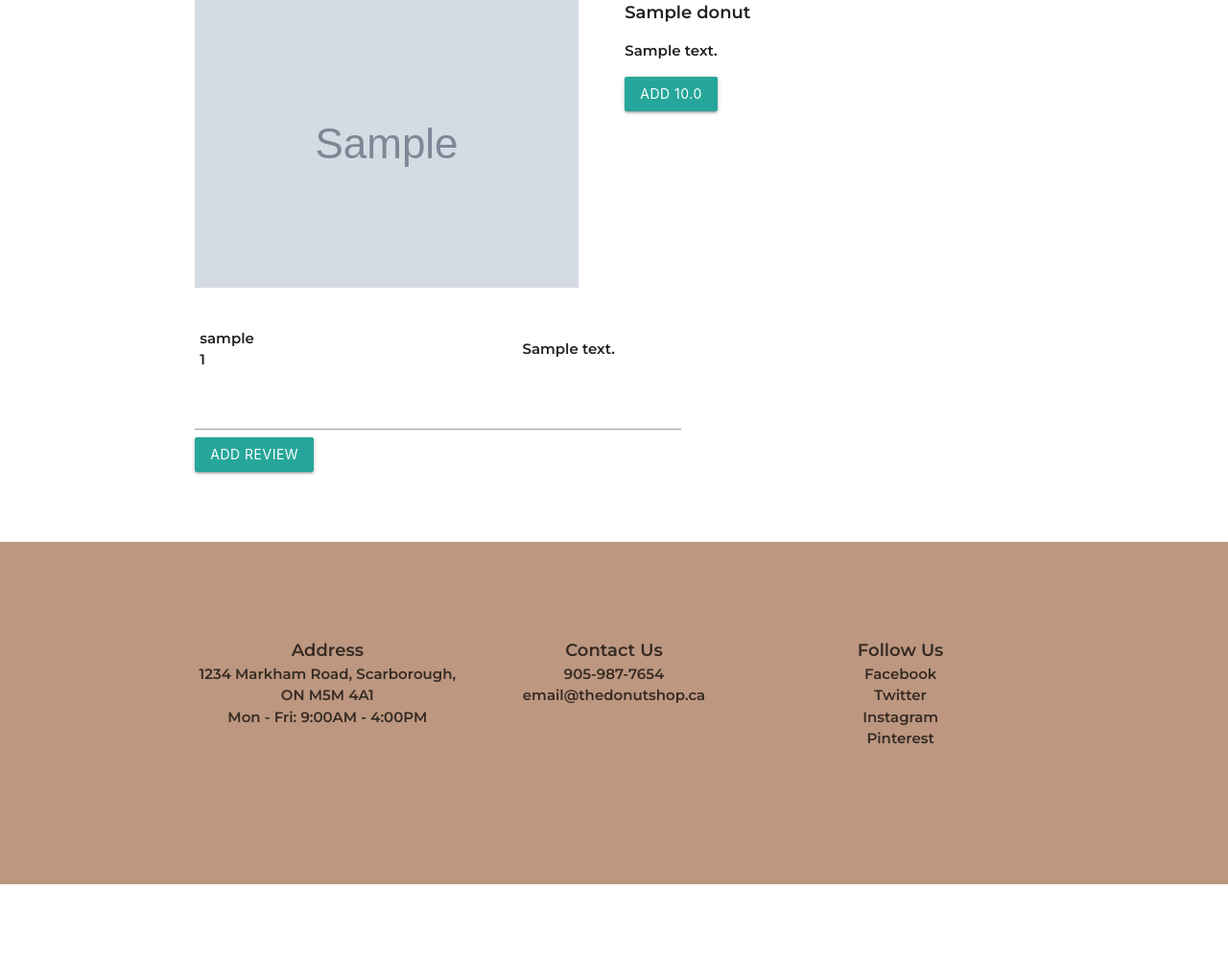
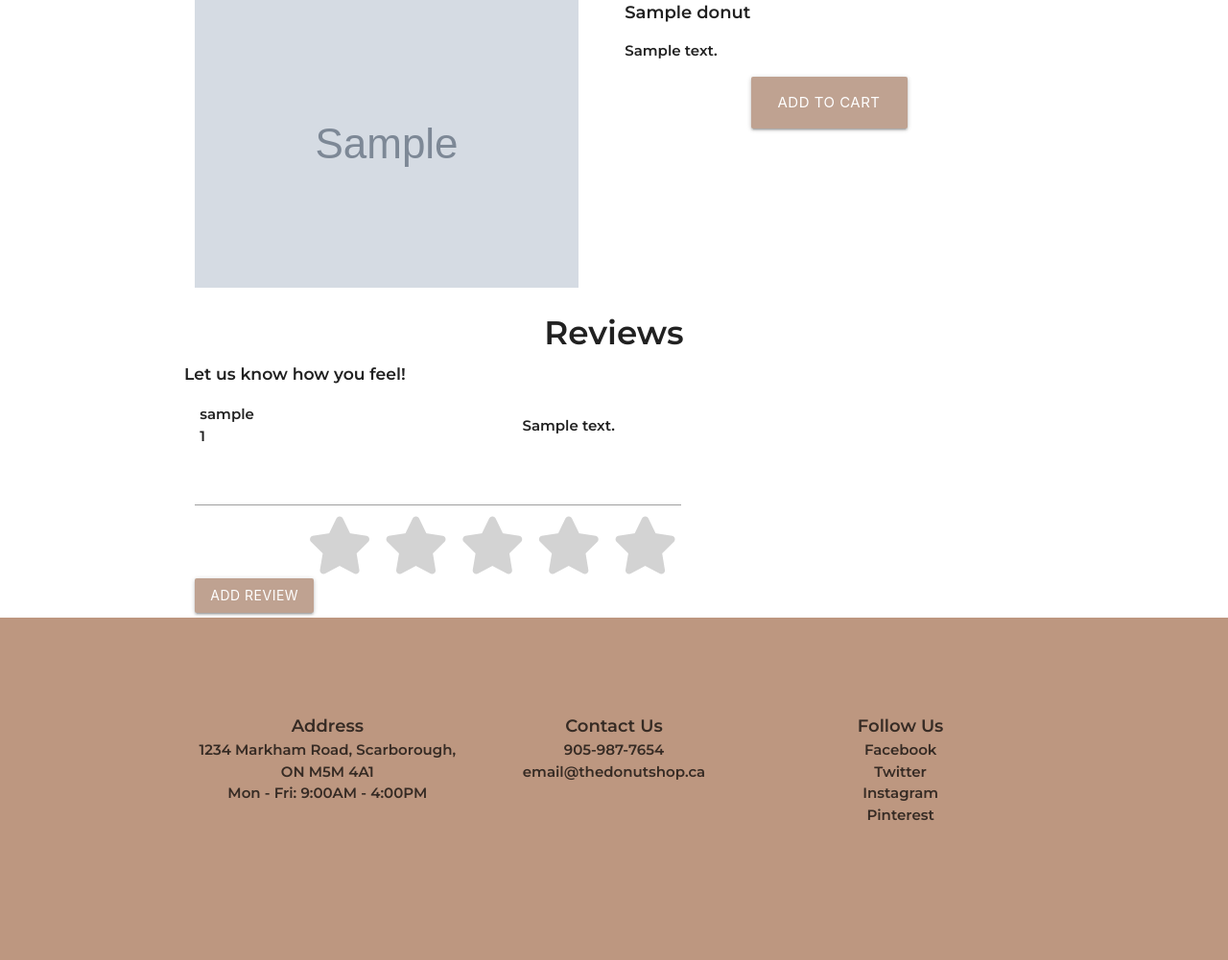
Before and after one commit to janusshanp/donut_shop, a Django app: page /shop/1/ in a window 1280 px wide. Shown: the part 180-1181 px from the top of the page at 96% size. Before the commit the page ends 1102 px from the top, so only its background shows below. Run offline with Django 4.2, Linux system fonts and the light colour scheme; tables that the repository leaves empty hold one stand-in row (values such as "Sample post"); grey boxes marked "Sample" are stand-in pictures; some libraries are stand-ins or nearby versions.

Commit message:
detial page styling and bugs

```diff
--- a/main_app/static/main_app/css/style.css
+++ b/main_app/static/main_app/css/style.css
@@ -115,3 +115,45 @@ input::-webkit-inner-spin-button {
 	height: 20%;
 	width: 20%;
 }
+
+.star-wrapper {
+	direction: rtl;
+}
+
+.star-wrapper div {
+	font-size: 4em;
+	color: lightgrey;
+	text-decoration: none;
+	transition: all 0.5s;
+	margin: 4px;
+}
+
+.star-wrapper div:hover {
+	cursor:pointer;
+	color: gold;
+	transform: scale(1.3);
+}
+
+.s1:hover ~ .star {
+	color: gold;
+}
+
+.s2:hover ~ .star {
+	color: gold;
+}
+
+.s3:hover ~ .star {
+	color: gold;
+}
+
+.s4:hover ~ .star {
+	color: gold;
+}
+
+.s5:hover ~ .star {
+	color: gold;
+}
+
+button, .btn, .btn-large {
+	background-color: #BFA291 !important;
+}
--- a/main_app/templates/donuts/detail.html
+++ b/main_app/templates/donuts/detail.html
@@ -8,13 +8,16 @@
 	<div class="col s12 m6">
 		<span>{{ donut.name }}</span>
 			<p>{{ donut.description }}</p>
-		<form action="{% url 'add_cart' donut.id %}" method="post">
+		<form class="center-align" action="{% url 'add_cart' donut.id %}" method="post">
 			{% csrf_token %}
-			<input type="submit" class="btn" value="Add {{ donut.price }}" />
+			<input type="submit" class="btn-large" value="Add to Cart" />
 		</form>
 	</div>
 </div>
+
 <div class="row">
+	<h4>Reviews</h4>
+	<h6>Let us know how you feel!</h6>
 	<div class="col s12">
 		<table>
 			<tr>
@@ -29,9 +32,60 @@
 		<form class="review-form" action="{% url 'add_review' donut.id %}" method="post">
 			{% csrf_token %}
 			<input type="text" name="review_text" />
+			<div class="star-wrapper">
+				<div class="fas fa-star s1 star"></div>
+				<div class="fas fa-star s2 star"></div>
+				<div class="fas fa-star s3 star"></div>
+				<div class="fas fa-star s4 star"></div>
+				<div class="fas fa-star s5 star"></div>
+				<input type="hidden" id="rating" name="rating"/>
+			</div>
 			<button type="submit" class="btn">Add Review</button>
 		</form>
 	</div>
 </div>
-</div>
+
+<script src="https://kit.fontawesome.com/5ea815c1d0.js"></script>
+<script>
+	stars = document.querySelectorAll('.star');
+	inputEl = document.getElementById('rating')
+
+	for (let i=0; i < stars.length; i++){
+		stars[i].addEventListener("click",function(e){
+			if (e.target.classList.contains('s5')){
+				console.log(e.target)
+				inputEl.value = '1'
+				updatColors(parseInt(inputEl.value))
+			}
+			else if (e.target.classList.contains('s4')){
+				console.log(e.target)
+				inputEl.value = '2'
+				updatColors(parseInt(inputEl.value))
+			}
+			else if (e.target.classList.contains('s3')){
+				console.log(e.target)
+				inputEl.value = '3'
+				updatColors(parseInt(inputEl.value))
+			}
+			else if (e.target.classList.contains('s2')){
+				console.log(e.target)
+				inputEl.value = '4'
+				updatColors(parseInt(inputEl.value))
+			}
+			else if (e.target.classList.contains('s1')){
+				console.log(e.target)
+				inputEl.value = '5'
+				updatColors(parseInt(inputEl.value))
+			}
+		})
+	}
+
+	function updatColors(value){
+		for (let i=0; i < value; i++){
+			stars[4-i].style.color = 'gold'
+		}
+	}
+
+</script>
+
 {% endblock %}
--- a/main_app/views.py
+++ b/main_app/views.py
@@ -159,11 +159,11 @@ def delete_donut (request, donut_id):
     return redirect('cart')
 
 def add_review(request, donut_id):
-    comment =request.POST['review_text']
     donuts = Donut.objects.get(id=donut_id)
+    print(request.POST)
     Review.objects.create(
-        content=comment,
-        rating=0,
+        content= request.POST['review_text'],
+        rating= request.POST['rating'],
         donuts=donuts,
         user=request.user)
     return redirect('detail', donut_id=donut_id)
```
Lines whose indentation alone changed are shown as unchanged.
